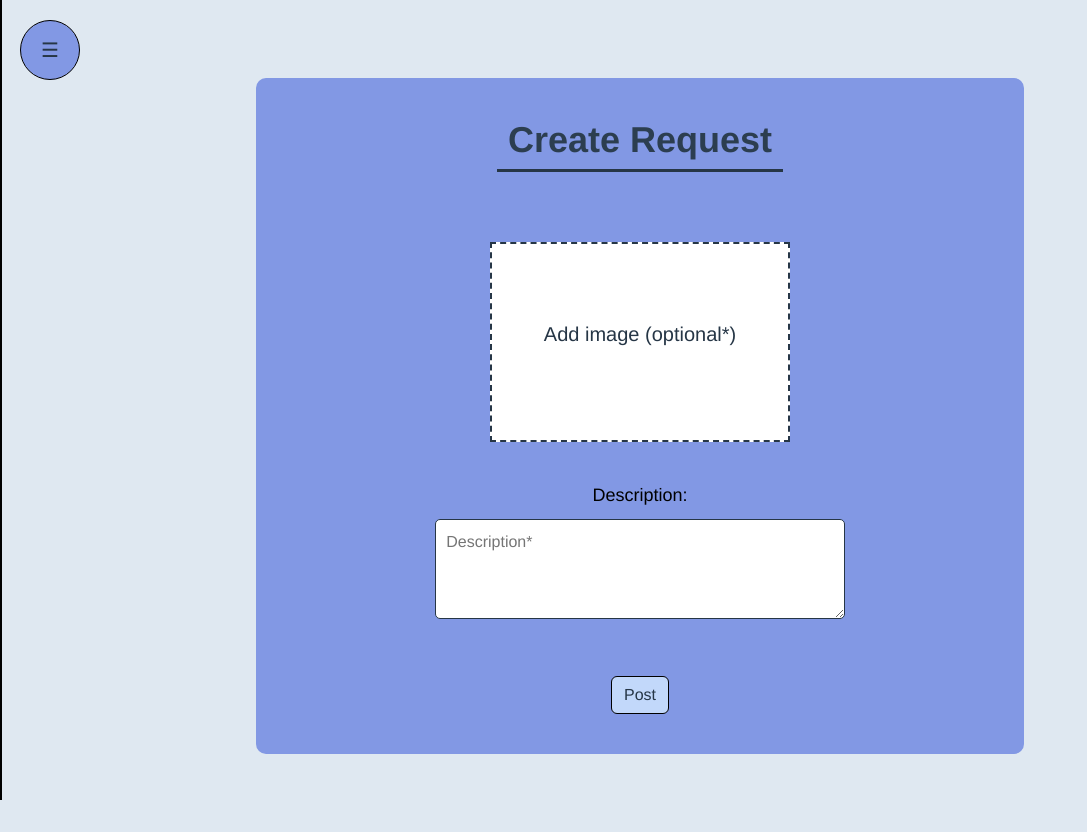
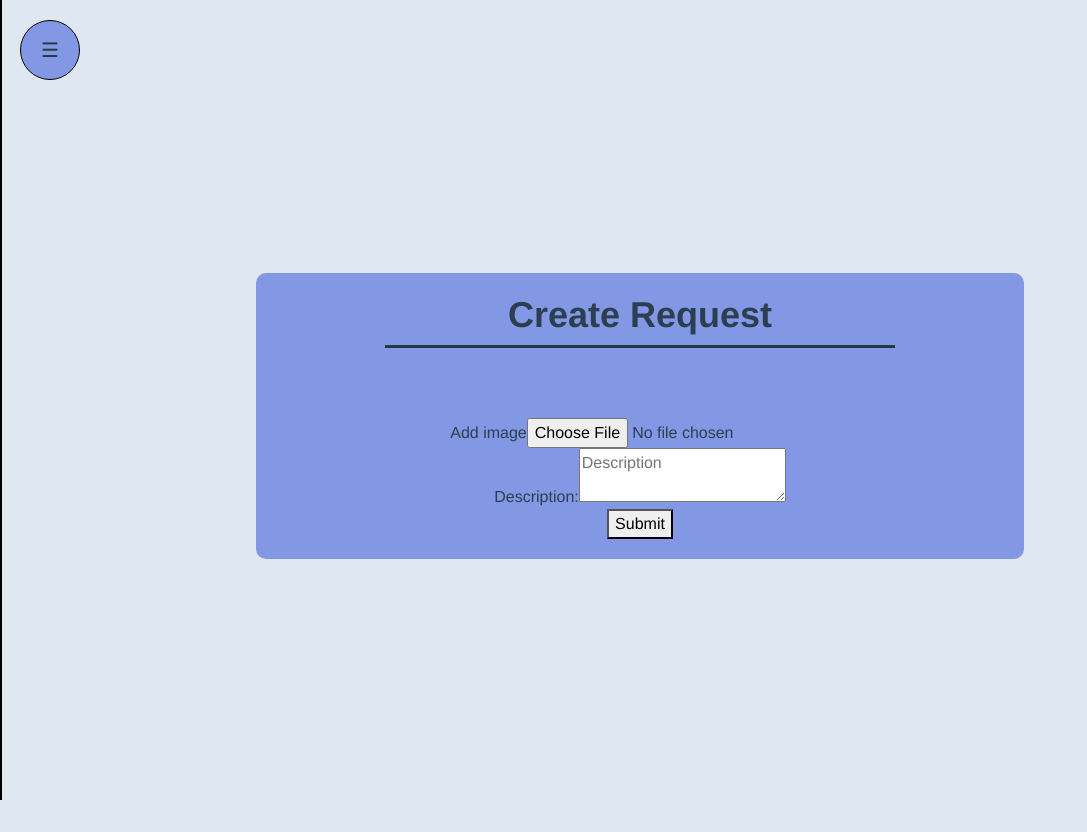
Before and after one commit to DinoSturlan/Review_Frontend, a Vue app in the folder review_central/: page /createrequest in a window 1280 px wide. Shown: the whole page, without its empty margins (0-1087 px from the left). Built offline with nearby package versions, Linux system fonts and the light colour scheme.

Commit message:
Dodana post funkcija, treba još stress testati, složen je home page te request i review pages osim komentara, dizajn samo u grubo

```diff
--- a/review_central/src/App.vue
+++ b/review_central/src/App.vue
@@ -24,13 +24,15 @@
     <div :class="['main-content', { 'shifted': isNavOpen }]">
       <router-view />
 
-<div v-if="$route.path === '/'" class="plus-button-container">
-  <button @click="toggleMenu" class="plus-btn">+</button>
+<div v-if="$route.path === '/'">
 
+  <div v-if="isLoggedIn" class="plus-button-container">
+    <button @click="toggleMenu" class="plus-btn">+</button>
 
-  <div :class="['expanding-menu', { 'open': isMenuOpen }]">
-  <router-link to="/createreview" class="menu-link">Create Review</router-link>
-  <router-link to="/createrequest" class="menu-link">Create Request</router-link>
+    <div :class="['expanding-menu', { 'open': isMenuOpen }]">
+      <router-link to="/createreview" class="menu-link">Create Review</router-link>
+      <router-link to="/createrequest" class="menu-link">Create Request</router-link>
+    </div>
   </div>
 </div>
 
@@ -66,12 +68,13 @@ export default {
     },
 
     logout() {
+
       localStorage.removeItem('token');
 
-      window.location.reload();
-      this.$router.push('/login');
+      this.$router.push('/login').then(() => {
+        window.location.reload();
+      });
     }
-
   }
 }
 </script>
--- a/review_central/src/router/index.js
+++ b/review_central/src/router/index.js
@@ -62,22 +62,25 @@ const routes = [
   },
 
   {
-    path: '/review',
+    path: '/review/:postId',
     name: 'review',
     // route level code-splitting
     // this generates a separate chunk (about.[hash].js) for this route
     // which is lazy-loaded when the route is visited.
-    component: () => import(/* webpackChunkName: "about" */ '../views/Review.vue')
+    component: () => import(/* webpackChunkName: "about" */ '../views/Review.vue'),
+    props: true,
   },
 
   {
-    path: '/request',
+    path: '/request/:postId',
     name: 'request',
     // route level code-splitting
     // this generates a separate chunk (about.[hash].js) for this route
     // which is lazy-loaded when the route is visited.
-    component: () => import(/* webpackChunkName: "about" */ '../views/Request.vue')
+    component: () => import(/* webpackChunkName: "about" */ '../views/Request.vue'),
+    props: true,
   }
+
 ]
 
 const router = createRouter({
--- a/review_central/src/views/Create_request.vue
+++ b/review_central/src/views/Create_request.vue
@@ -1,32 +1,78 @@
 <template>
   <div class="centered-container-create">
     <div class="centered-content-create">
-      <div>
-        <div class="about-container">
-          <h1>Create Request</h1>
-          <div class="line-thick"></div>
+      <h1>Create Request</h1>
+      <div class="line-thick"></div>
 
-          <div class="image-placeholder">
-            <p>Add image (optional*)</p>
-          </div>
-
-          <div class="description-container">
-            <label for="description" class="description-label">Description: </label>
-            <textarea
-              id="description"
-              class="description-textbox"
-              placeholder="Description*"
-            ></textarea>
-          </div>
-
-          <button type="submit" class="btn btn-primary" style="background-color: #c2d8fa; color: #263646; border-color: #8298e4; margin-top: 30px; border: 1px solid black;">Post</button>
-
+      <form @submit.prevent="submitPost">
+        <div class="form-group">
+          <label for="image">Add image</label>
+          <input type="file" id="image" @change="onImageChange">
         </div>
-      </div>
+        <div class="form-group">
+          <label for="description">Description:</label>
+          <textarea v-model="description" id="description" placeholder="Description"></textarea>
+        </div>
+        <button type="submit">Submit</button>
+      </form>
     </div>
   </div>
 </template>
 
+<script>
+import apiClient from '../axios';
+
+export default {
+  data() {
+    return {
+      description: '',
+      image: null,
+      errorMessage: ''
+    };
+  },
+
+  methods: {
+    onImageChange(event) {
+      const file = event.target.files[0];
+      const reader = new FileReader();
+      reader.onload = () => {
+        this.image = reader.result;
+      };
+      reader.readAsDataURL(file);
+    },
+
+    async submitPost() {
+      try {
+        const postType = this.$route.path.includes('review') ? 'review' : 'request';
+
+        const token = localStorage.getItem('token');
+
+        if (!token) {
+       throw new Error('User not authenticated');
+     }
+
+        await apiClient.post(
+          '/posts/create',
+          {
+            description: this.description,
+            image: this.image,
+            type: postType,
+          },
+          {
+            headers: {
+              Authorization: `Bearer ${token}`
+            }
+          }
+        );
+        this.$router.push('/');
+      } catch (error) {
+        console.error('Error creating post:', error);
+        this.errorMessage = error.response?.data?.message || 'Failed to create post';
+      }
+    }
+  }
+};
+</script>
 
 <style scoped>
 
--- a/review_central/src/views/Create_review.vue
+++ b/review_central/src/views/Create_review.vue
@@ -1,31 +1,76 @@
 <template>
   <div class="centered-container-create">
     <div class="centered-content-create">
-      <div>
-        <div class="about-container">
-          <h1>Create Review</h1>
-          <div class="line-thick"></div>
+      <h1>Create Review</h1>
+      <div class="line-thick"></div>
 
-          <div class="image-placeholder">
-            <p>Add image</p>
-          </div>
-
-          <div class="description-container">
-            <label for="description" class="description-label">Description: </label>
-            <textarea
-              id="description"
-              class="description-textbox"
-              placeholder="Description*"
-            ></textarea>
-          </div>
-
-          <button type="submit" class="btn btn-primary" style="background-color: #8298e4; border-color: #8298e4; margin-top: 30px; border: 1px solid black;">Post</button>
-
+      <form @submit.prevent="submitPost">
+        <div class="form-group">
+          <label for="image">Add image</label>
+          <input type="file" id="image" @change="onImageChange">
         </div>
-      </div>
+        <div class="form-group">
+          <label for="description">Description:</label>
+          <textarea v-model="description" id="description" placeholder="Description"></textarea>
+        </div>
+        <button type="submit">Submit</button>
+      </form>
     </div>
   </div>
 </template>
+
+<script>
+import apiClient from '../axios';
+
+export default {
+  data() {
+    return {
+      description: '',
+      image: null,
+      errorMessage: ''
+    };
+  },
+
+  methods: {
+    onImageChange(event) {
+      const file = event.target.files[0];
+      const reader = new FileReader();
+      reader.onload = () => {
+        this.image = reader.result;
+      };
+      reader.readAsDataURL(file);
+    },
+
+    async submitPost() {
+      try {
+        const postType = this.$route.path.includes('review') ? 'review' : 'request';
+
+
+        const token = localStorage.getItem('token');
+
+
+        const response = await apiClient.post(
+          '/posts/create',
+          {
+            description: this.description,
+            image: this.image,
+            type: postType,
+          },
+          {
+            headers: {
+              Authorization: `Bearer ${token}`
+            }
+          }
+        );
+        this.$router.push('/');
+      } catch (error) {
+        console.error('Error creating post:', error);
+        this.errorMessage = error.response?.data?.message || 'Failed to create post';
+      }
+    }
+  }
+};
+</script>
 
 
 <style scoped>
--- a/review_central/src/views/Request.vue
+++ b/review_central/src/views/Request.vue
@@ -5,19 +5,17 @@
         <div class="about-container">
 
           <div class="image-placeholder">
-            <p>*image*</p>
+            <img :src="post.image" alt="Post Image" />
           </div>
 
           <div class="info">
-            <p>*Username*</p>
-            <p>*Date*</p>
+            <p>{{ post.username }}</p>
+            <p>{{ new Date(post.date).toLocaleDateString() }}</p>
           </div>
 
           <div class="description-container">
             <label for="description" class="description-label">Description: </label>
-            <p>
-              *Description*
-            </p>
+            <p>{{ post.description }}</p>
           </div>
 
           <div class="line-long"></div>
@@ -25,8 +23,10 @@
           <div class="comment-container">
             <h2>Comments:</h2>
 
-
-
+            <div v-for="comment in post.comments" :key="comment._id" class="comment">
+              <p>{{ comment.username }} - {{ new Date(comment.date).toLocaleDateString() }}</p>
+              <p>{{ comment.text }}</p>
+            </div>
           </div>
 
         </div>
@@ -34,6 +34,29 @@
     </div>
   </div>
 </template>
+
+
+<script>
+import apiClient from '../axios';
+
+export default {
+  props: ['postId'],
+  data() {
+    return {
+      post: {},
+    };
+  },
+  async created() {
+    try {
+
+      const response = await apiClient.get(`/posts/${this.$route.params.postId}`);
+      this.post = response.data;
+    } catch (error) {
+      console.error('Error fetching post data', error);
+    }
+  },
+};
+</script>
 
 
 <style scoped>
@@ -99,14 +122,21 @@ h2 {
 
 
 .image-placeholder {
-  width: 300px;
-  height: 200px;
-  border: 2px dashed #263646;
+  width: 500px;
+  height: 400px;
+  border: 2px #263646;
   display: flex;
   justify-content: center;
   align-items: center;
   margin-bottom: 20px;
   background-color: #ffffff;
+  overflow: hidden;
+}
+
+.image-placeholder img {
+  max-width: 100%;
+  max-height: 100%;
+  object-fit: contain;
 }
 
 .image-placeholder p {
--- a/review_central/src/views/Review.vue
+++ b/review_central/src/views/Review.vue
@@ -5,19 +5,17 @@
         <div class="about-container">
 
           <div class="image-placeholder">
-            <p>*image*</p>
+            <img :src="post.image" alt="Post Image" />
           </div>
 
           <div class="info">
-            <p>*Username*</p>
-            <p>*Date*</p>
+            <p>{{ post.username }}</p>
+            <p>{{ new Date(post.date).toLocaleDateString() }}</p>
           </div>
 
           <div class="description-container">
             <label for="description" class="description-label">Description: </label>
-            <p>
-              *Description*
-            </p>
+            <p>{{ post.description }}</p>
           </div>
 
           <div class="line-long"></div>
@@ -25,8 +23,10 @@
           <div class="comment-container">
             <h2>Comments:</h2>
 
-
-
+            <div v-for="comment in post.comments" :key="comment._id" class="comment">
+              <p>{{ comment.username }} - {{ new Date(comment.date).toLocaleDateString() }}</p>
+              <p>{{ comment.text }}</p>
+            </div>
           </div>
 
         </div>
@@ -34,6 +34,30 @@
     </div>
   </div>
 </template>
+
+
+
+<script>
+import apiClient from '../axios';
+
+export default {
+  props: ['postId'],
+  data() {
+    return {
+      post: {},
+    };
+  },
+  async created() {
+    try {
+
+      const response = await apiClient.get(`/posts/${this.$route.params.postId}`);
+      this.post = response.data;
+    } catch (error) {
+      console.error('Error fetching post data', error);
+    }
+  },
+};
+</script>
 
 
 <style scoped>
@@ -99,14 +123,21 @@ h2 {
 
 
 .image-placeholder {
-  width: 300px;
-  height: 200px;
-  border: 2px dashed #263646;
+  width: 500px;
+  height: 400px;
+  border: 2px #263646;
   display: flex;
   justify-content: center;
   align-items: center;
   margin-bottom: 20px;
   background-color: #ffffff;
+  overflow: hidden;
+}
+
+.image-placeholder img {
+  max-width: 100%;
+  max-height: 100%;
+  object-fit: contain;
 }
 
 .image-placeholder p {
```
Also changed, not shown: review_central/src/views/HomeView.vue (+82 -2 lines).
